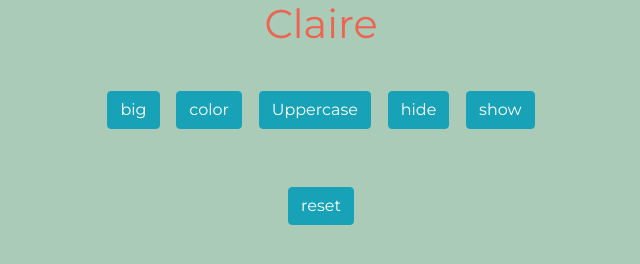
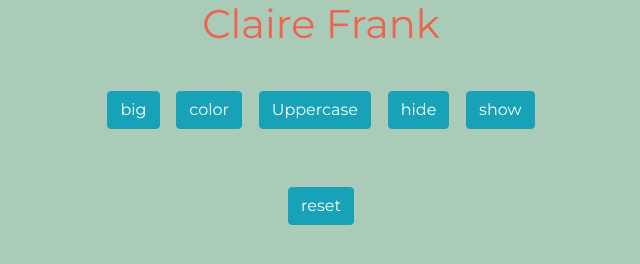
Before and after one commit to ced1072/NameChanger, a plain HTML site: page index.html in a window 1280 px wide. Shown: the whole page, without its empty margins (319-959 px from the left). Drawn offline with nearby package versions, Linux system fonts and the light colour scheme.

Commit message:
changed name

```diff
--- a/index.html
+++ b/index.html
@@ -20,7 +20,7 @@
 <!-- <input type="button" id="button" class="btn btn-primary" value="Hi! :)" onclick="change()"> -->
 
 <h1 id="name">
-Claire
+Claire Frank
 </h1>
 <!-- start of btns -->
   <!-- big btn -->
```
